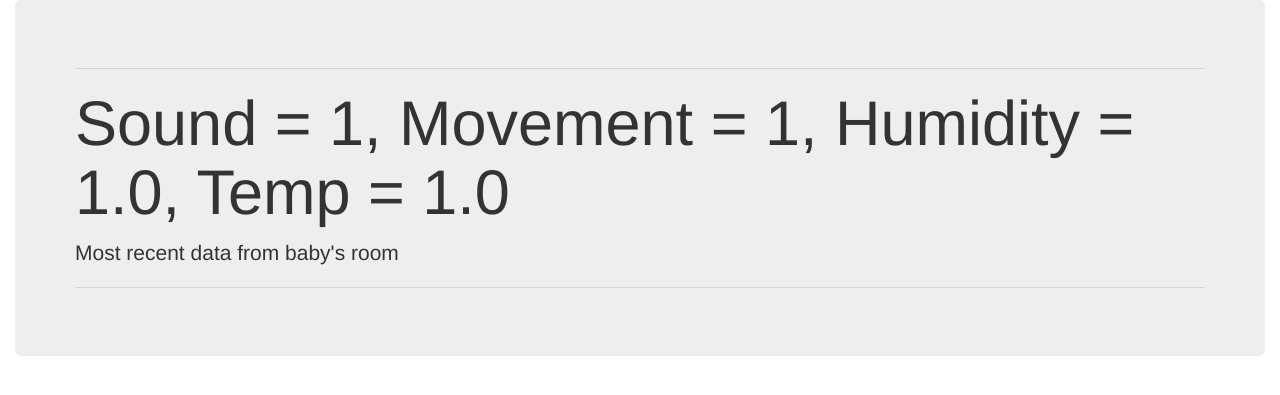
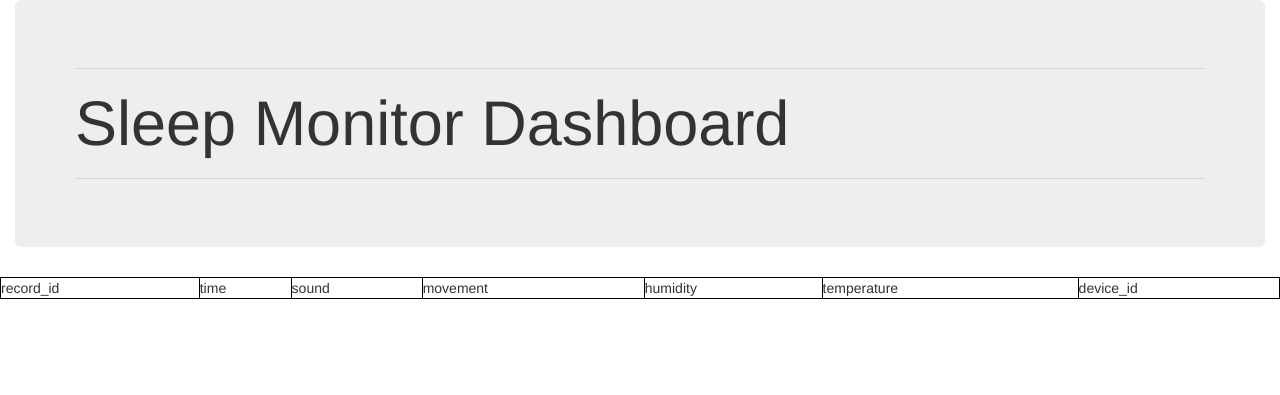
Before and after one commit to VictorAZ12/IoT_Baby_Sleep_Monitoring, a Flask app: page /dashboard in a window 1280 px wide. Shown: the top 395 px of the page. Run offline with Flask 2, Linux system fonts and the light colour scheme; tables that the repository leaves empty hold one stand-in row (values such as "Sample post"); some libraries are stand-ins or nearby versions.

Commit message:
dashboard can view multiple records

```diff
--- a/app/__init__.py
+++ b/app/__init__.py
@@ -1,4 +1,7 @@
 from flask import Flask
+import mimetypes
+mimetypes.add_type('text/css', '.css')
+mimetypes.add_type('application/javascript', '.js')
 
 app = Flask(__name__)
 
--- a/app/iotDB.py
+++ b/app/iotDB.py
@@ -125,7 +125,9 @@ def select_range(database, start, end, mode):
     mode: 0 for named result, other values for unnmaed result.
     start/end: start and end of the interval.
     """
-    query = "SELECT * FROM record WHERE time < " + start + " AND time > " + end
+    start = '\"' + start + '\"'
+    end = '\"' + end + '\"'
+    query = "SELECT * FROM record WHERE time BETWEEN " + start + " AND " + end + " ORDER BY time DESC"
     if mode == 0:
         return select_named(database, query)
     else:
--- a/app/routes.py
+++ b/app/routes.py
@@ -2,6 +2,8 @@ from app import app
 from app import iotDB
 from flask import render_template, redirect
 from datetime import datetime
+from datetime import timedelta
+from app.config import TIMEZONE
 
 @app.route('/')
 @app.route('/index')
@@ -15,17 +17,13 @@ def index():
 @app.route('/dashboard')
 def dashboard():
     """
-    Displays the most recent data.
+    Displays the record data the specified period of time.
     """
-    most_recent = iotDB.select_latest('iotDB.db',1,1) # select the latest 1 record without column names
-    data = {
-        "time": most_recent[0][1],
-        "sound": most_recent[0][2],
-        "movement": most_recent[0][3],
-        "humidity": most_recent[0][4],
-        "temperature": most_recent[0][5]
-    }
-    print(data)
+    now = datetime.now(tz=TIMEZONE)
+    past = now - timedelta(hours=12)
+    now = now.strftime("%Y-%m-%d %H:%M:%S.%f")
+    past = past.strftime("%Y-%m-%d %H:%M:%S.%f")
+    data = iotDB.select_range('iotDB.db', start=past, end=now, mode=1)
     return render_template('dashboard.html', data=data)
 
 @app.route('/update/<sound>/<movement>/<humidity>/<temperature>/<device_id>')
@@ -37,16 +35,3 @@ def update(sound, movement, humidity, temperature, device_id):
     data = [(sound, movement, humidity, temperature, device_id)]
     iotDB.insert_record('iotDB.db', data)
     return redirect("/dashboard")
-
-'''
-@app.route('/generate/<N>')
-def generate(N):
-    """
-    Generates N data records with 5s intervals.
-    e.g 127.0.0.1:5000/generate/20
-    """
-    for i in range(int(N)):
-        test.generate_record()
-        time.sleep(5)
-    return redirect("/dashboard")
-'''
--- a/app/templates/dashboard.html
+++ b/app/templates/dashboard.html
@@ -4,7 +4,7 @@
 <meta charset="UTF-8">
 <meta http-equiv="X-UA-Compatible" content="IE=edge">
 <meta name="viewport" content="width=device-width, initial-scale=1">
-<title>show temp</title>
+<title>Dashboard</title>
 
 <!-- Latest compiled and minified CSS -->
 <link rel="stylesheet" href="https://maxcdn.bootstrapcdn.com/bootstrap/3.3.7/css/bootstrap.min.css" integrity="sha384-BVYiiSIFeK1dGmJRAkycuHAHRg32OmUcww7on3RYdg4Va+PmSTsz/K68vbdEjh4u" crossorigin="anonymous">
@@ -17,16 +17,43 @@
 
 </head>
 
+<style>
+    table, th, td {
+        border:1px solid black;
+    }
+</style>
+
 <body>
-
 <div class="container-fluid">
     <div class="jumbotron">
         <hr class="my-4">
-        <h1 class="display-4"> Sound = {{ data['sound'] }}, Movement = {{ data['movement'] }}, Humidity = {{ data['humidity'] }}, Temp = {{ data['temperature'] }} </h1>
-        <p class="lead">Most recent data from baby's room</p>
+        <h1 class="display-4"> Sleep Monitor Dashboard </h1>
         <hr class="my-4">
     </div>
 </div>
-
+<div>
+    <table style="width:100%">
+        <tr>
+            <td>record_id</td>
+            <td>time</td>
+            <td>sound</td>
+            <td>movement</td>
+            <td>humidity</td>
+            <td>temperature</td>
+            <td>device_id</td>
+        </tr>
+        {% for record in data %}
+        <tr>
+            <td>{{ record[0] }}</td>
+            <td>{{ record[1] }}</td>
+            <td>{{ record[2] }}</td>
+            <td>{{ record[3] }}</td>
+            <td>{{ record[4] }}</td>
+            <td>{{ record[5] }}</td>
+            <td>{{ record[6] }}</td>
+        </tr>
+        {% endfor %}
+    </table>
+</div>
 </body>
 </html>
--- a/app/templates/index.html
+++ b/app/templates/index.html
@@ -4,7 +4,7 @@
 <meta charset="UTF-8">
 <meta http-equiv="X-UA-Compatible" content="IE=edge">
 <meta name="viewport" content="width=device-width, initial-scale=1">
-<title>show temp</title>
+<title>Index</title>
 
 <!-- Latest compiled and minified CSS -->
 <link rel="stylesheet" href="https://maxcdn.bootstrapcdn.com/bootstrap/3.3.7/css/bootstrap.min.css" integrity="sha384-BVYiiSIFeK1dGmJRAkycuHAHRg32OmUcww7on3RYdg4Va+PmSTsz/K68vbdEjh4u" crossorigin="anonymous">
--- a/requirements.txt
+++ b/requirements.txt
@@ -4,3 +4,5 @@ pytz==2022.2.1
 pytest==7.1.3
 requests==2.28.1
 metpy==1.3.1
+timedelta==2020.12.3
+flask_cores==3.0.10
--- a/sim.py
+++ b/sim.py
@@ -14,7 +14,7 @@ def request():
             str(random.randint(0,1)) + "/" +\
             str(random.randrange(20,80)) + "/" +\
             str(random.randrange(0,50)) + "/" +\
-            "test"
+            "1"
     requests.get(url)
     return url
 
```
Also changed, not shown: 1 other file.
